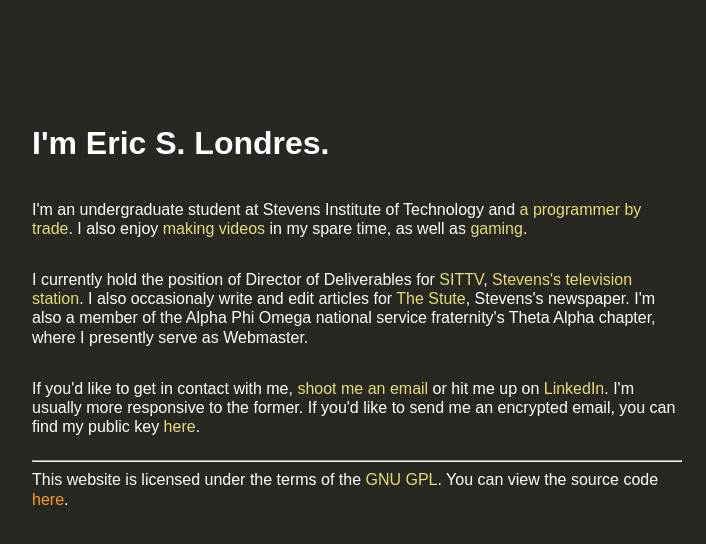
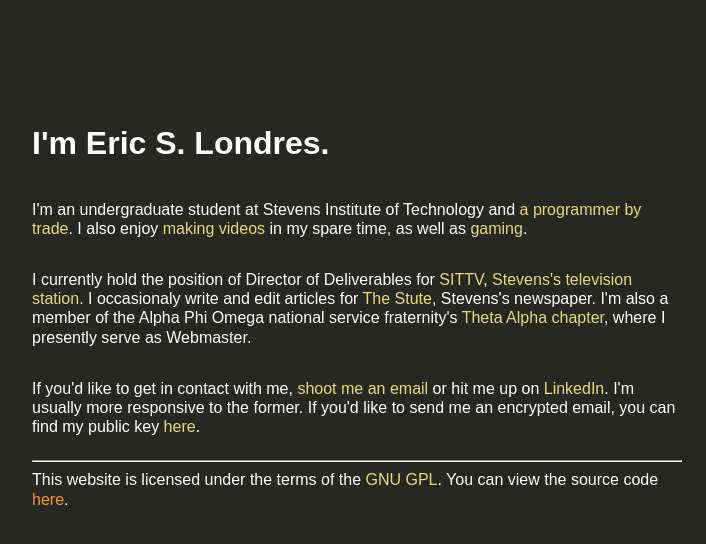
Before and after one commit to slondr/slondr.gitlab.io, a Jekyll site: the page built from index.html, in a window 1280 px wide. Shown: the top 544 px of the page, without its empty margins (283-989 px from the left). Built offline with Jekyll 4.4.1, drawn with Linux system fonts in a browser that asks for light colours.

Commit message:
updated index.html

```diff
--- a/index.html
+++ b/index.html
@@ -9,7 +9,7 @@
 
 <p>I'm an undergraduate student at Stevens Institute of Technology and  <a href="https://github.com/slondr">a programmer by trade</a>. I also enjoy <a href="https://www.youtube.com/channel/UC5o62RNnvTBYlFZhJVmV0XQ">making videos</a> in my spare time, as well as <a href="https://www.twitch.tv/slondr">gaming</a>.</p>
 
-<p>I currently hold the position of Director of Deliverables for <a href="https://www.sittv.org">SITTV</a>, <a href="https://www.youtube.com/SITTV">Stevens's  television station</a>. I also occasionaly write and edit articles for <a href="http://thestute.com/">The Stute</a>, Stevens's newspaper. I'm also a member of the Alpha Phi Omega national service fraternity's Theta Alpha chapter, where I presently serve as Webmaster.</p>
+<p>I currently hold the position of Director of Deliverables for <a href="https://www.sittv.org">SITTV</a>, <a href="https://www.youtube.com/SITTV">Stevens's  television station</a>. I occasionaly write and edit articles for <a href="http://thestute.com/">The Stute</a>, Stevens's newspaper. I'm also a member of the Alpha Phi Omega national service fraternity's <a href="https://apota.org/">Theta Alpha chapter</a>, where I presently serve as Webmaster.</p>
 
 <p>If you'd like to get in contact with me, <a href="mailto:ericlondres@outlook.com">shoot me an email</a> or hit me up on <a href="https://www.linkedin.com/in/eric-londres-153239171/">LinkedIn</a>. I'm usually more responsive to the former. If you'd like to send me an encrypted email, you can find my public key <a href="/pubkey">here</a>.</p>
 
```
